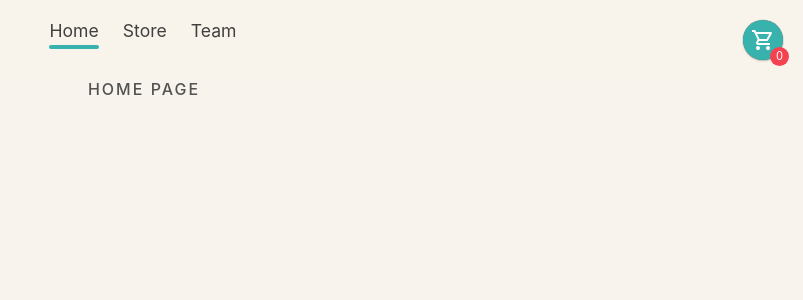
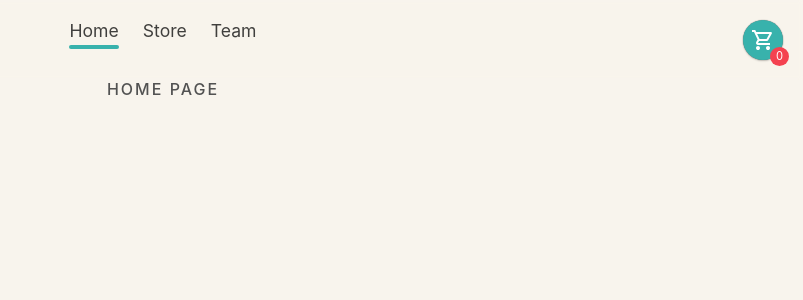
Before and after one commit to hotaroo-dev/checkout-cart, a React (Vite) app: page /#/ in a window 1280 px wide. Shown: the top 300 px of the page, without its empty margins (477-1280 px from the left). Built offline with nearby package versions, Linux system fonts and the light colour scheme.

Commit message:
fix(header): force center by adding margin

```diff
--- a/src/components/header.tsx
+++ b/src/components/header.tsx
@@ -15,6 +15,7 @@ const Nav = styled.nav`
 `
 
 const Items = styled.ul`
+  margin-left: 40px;
   flex: 1;
   display: flex;
   justify-content: center;
--- a/src/routes/index.tsx
+++ b/src/routes/index.tsx
@@ -2,7 +2,6 @@ import React from 'react'
 import styled from '@emotion/styled'
 
 export const Container = styled.main`
-  width: calc(100% - 38px);
   display: flex;
   align-item: center;
 
```
